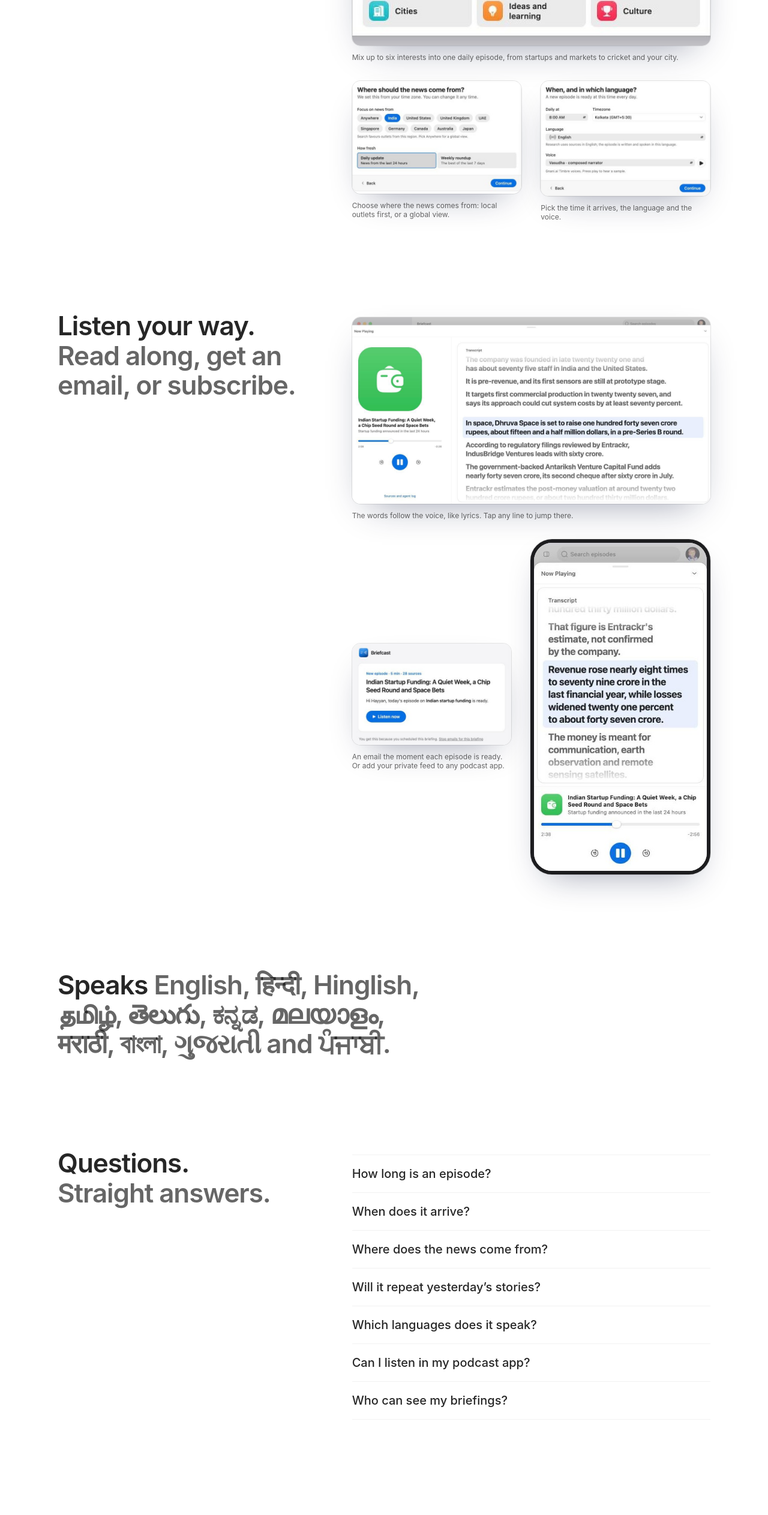
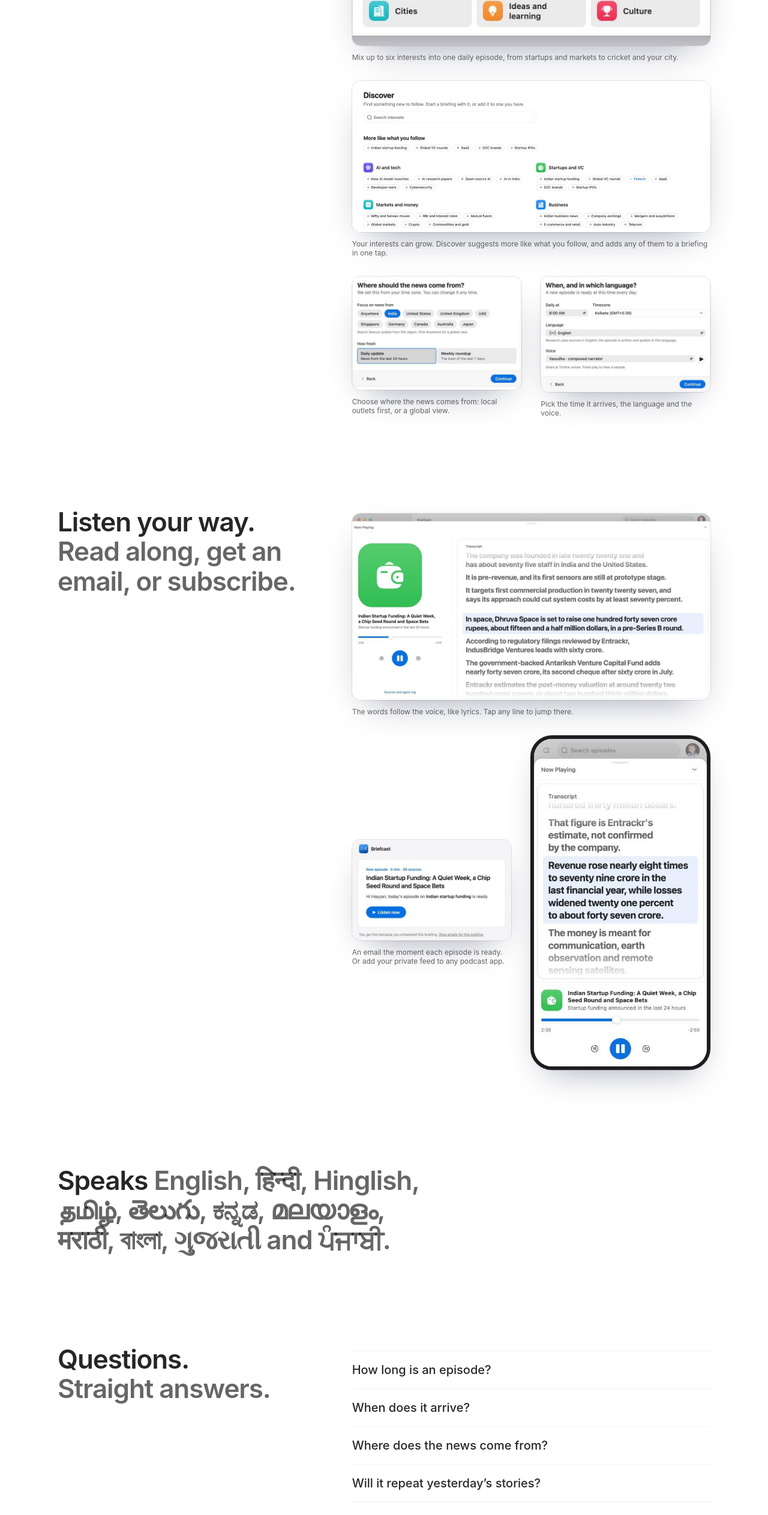
Before and after one commit to Hayyan612/briefcast, a Next.js app in the folder frontend/: page / in a window 1280 px wide. Shown: the part 3040-5566 px from the top of the page at 60% size. Built offline with nearby package versions, Linux system fonts and the light colour scheme; no server answers; some icons are missing.

Commit message:
feat(web): landing page shows Discover and answers 'Can I change what I follow later?'

```diff
--- a/frontend/src/app/page.tsx
+++ b/frontend/src/app/page.tsx
@@ -71,6 +71,10 @@ const FAQ = [
   {
     q: "Will it repeat yesterday’s stories?",
     a: "No. It remembers what recent episodes covered and skips stories you have already heard, unless there is something new to say about them.",
+  },
+  {
+    q: "Can I change what I follow later?",
+    a: "Any time. Edit a briefing to add or remove interests or rewrite its brief, or browse Discover for new ones. The next episode follows the change.",
   },
   {
     q: "Which languages does it speak?",
@@ -247,6 +251,13 @@ export default function Home({ searchParams }: PageProps<"/">) {
             height={594}
             caption="Mix up to six interests into one daily episode, from startups and markets to cricket and your city."
           />
+          <Shot
+            src="/landing/discover.jpg"
+            alt="The Discover page: suggestions next to what you follow, and every interest by category"
+            width={1182}
+            height={500}
+            caption="Your interests can grow. Discover suggests more like what you follow, and adds any of them to a briefing in one tap."
+          />
           <div className="grid gap-8 lg:grid-cols-2">
             <Shot
               src="/landing/onboarding-sources.jpg"
```
Also changed, not shown: frontend/public/landing/discover.jpg (added), 1 other file (tests, documents, lock files or other folders).
